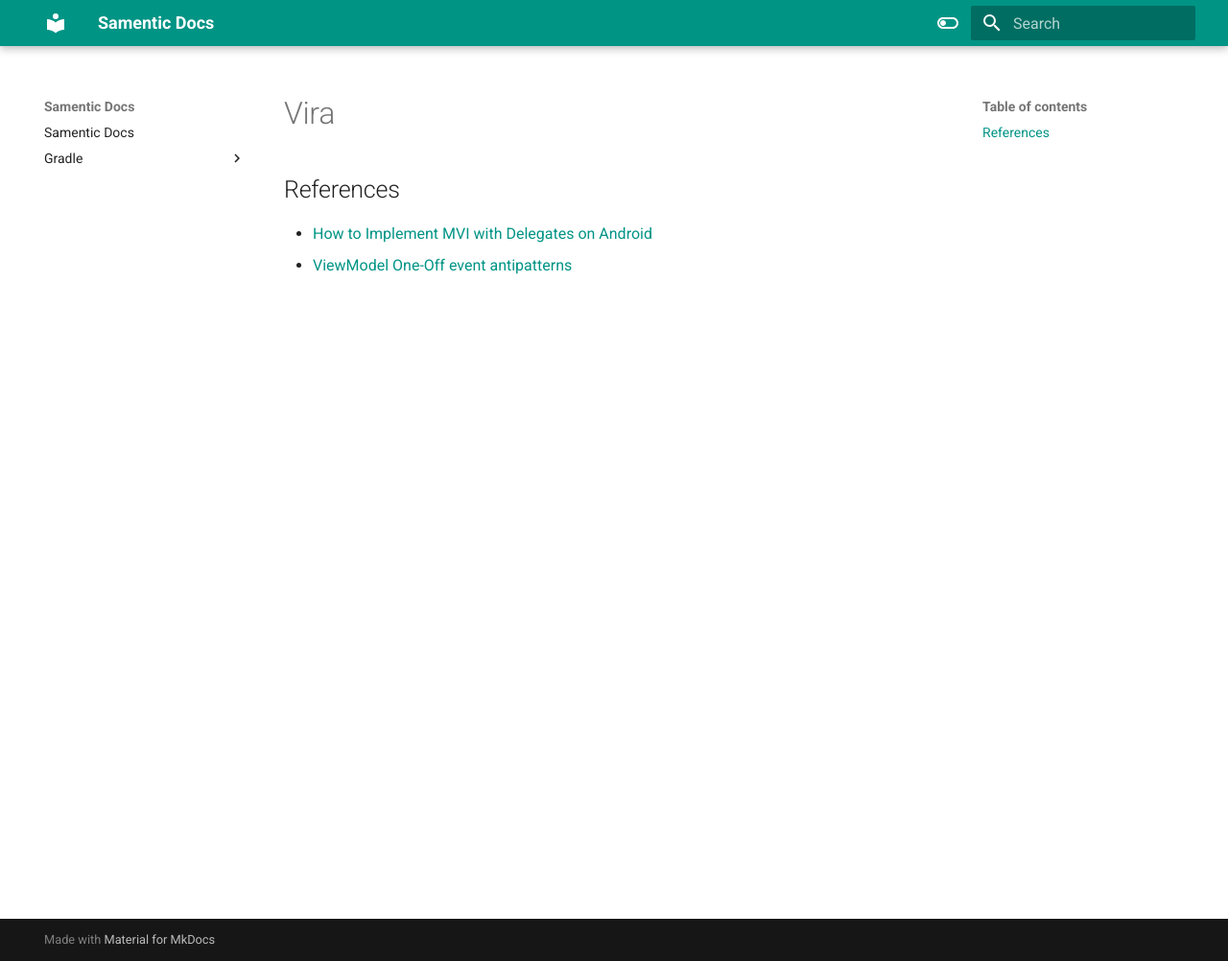
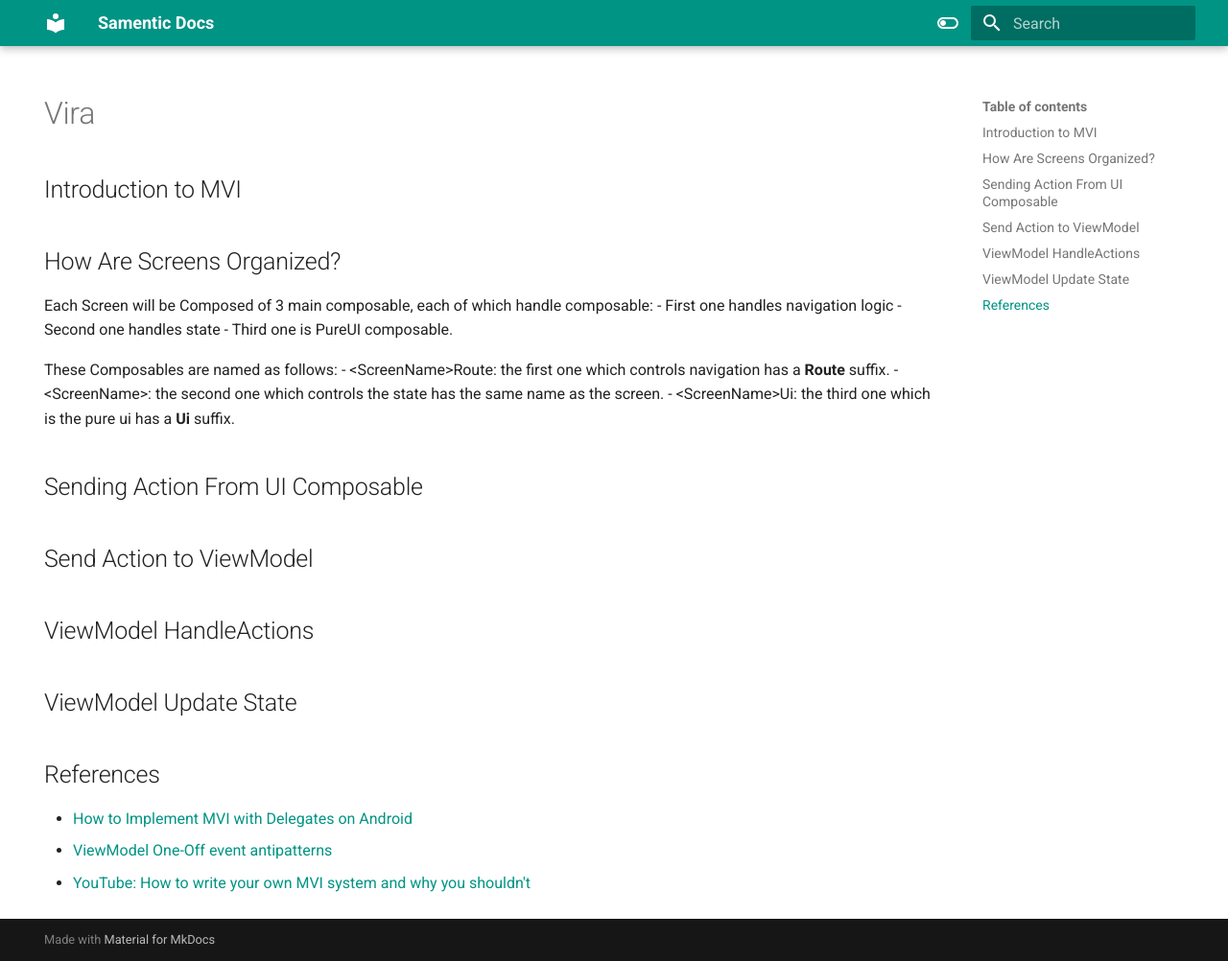
Before and after one commit to MohsenSameti/Samentic-Docs, an MkDocs documentation site: the page built from docs/arch/vira.md, in a window 1280 px wide and 1002 px high. Shown: the whole window at 96% size. Built offline with MkDocs 1.6.1 and Material for MkDocs 9.7.7, drawn with Linux system fonts in a browser that asks for light colours.

Commit message:
more mvi

```diff
--- a/docs/arch/vira.md
+++ b/docs/arch/vira.md
@@ -1,5 +1,31 @@
+---
+hide:
+  - navigation
+---
 
+## Introduction to MVI
+
+## How Are Screens Organized?
+
+Each Screen will be Composed of 3 main composable, each of which handle composable:
+- First one handles navigation logic
+- Second one handles state
+- Third one is PureUI composable.
+
+These Composables are named as follows:
+- &lt;ScreenName&gt;Route: the first one which controls navigation has a  **Route** suffix.
+- &lt;ScreenName&gt;: the second one which controls the state has the same name as the screen.
+- &lt;ScreenName&gt;Ui: the third one which is the pure ui has a **Ui** suffix.
+
+## Sending Action From UI Composable
+
+## Send Action to ViewModel
+
+## ViewModel HandleActions
+
+## ViewModel Update State
 
 ## References
 - [How to Implement MVI with Delegates on Android](https://engineering.teknasyon.com/how-to-implement-mvi-with-delegates-on-android-f2aa1a842b73)
 - [ViewModel One-Off event antipatterns](https://manuelvivo.dev/viewmodel-events-antipatterns)
+- [YouTube: How to write your own MVI system and why you shouldn't](https://www.youtube.com/watch?v=E6obYmkkdko)
```
